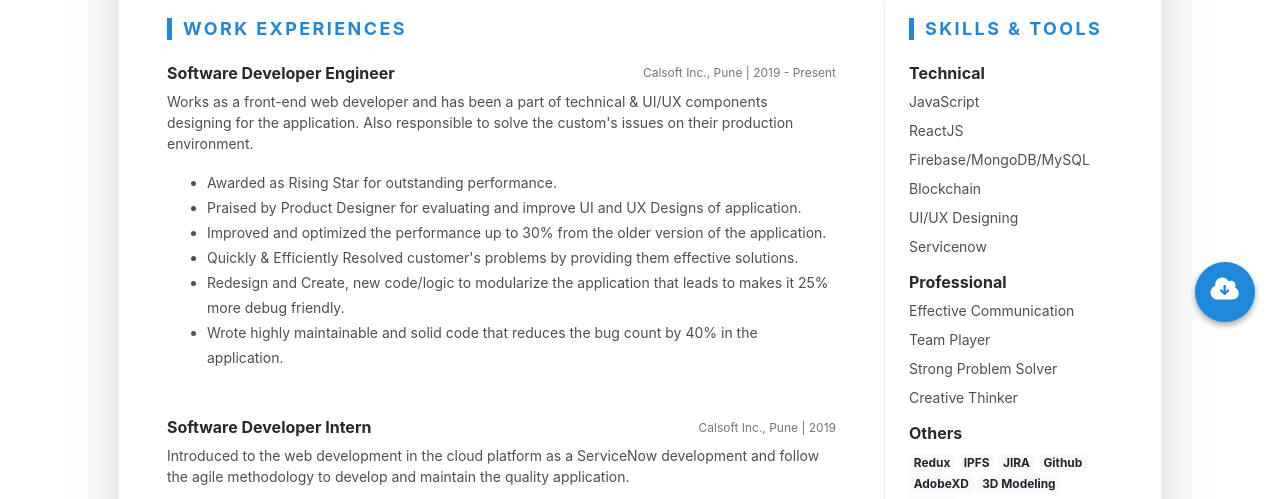
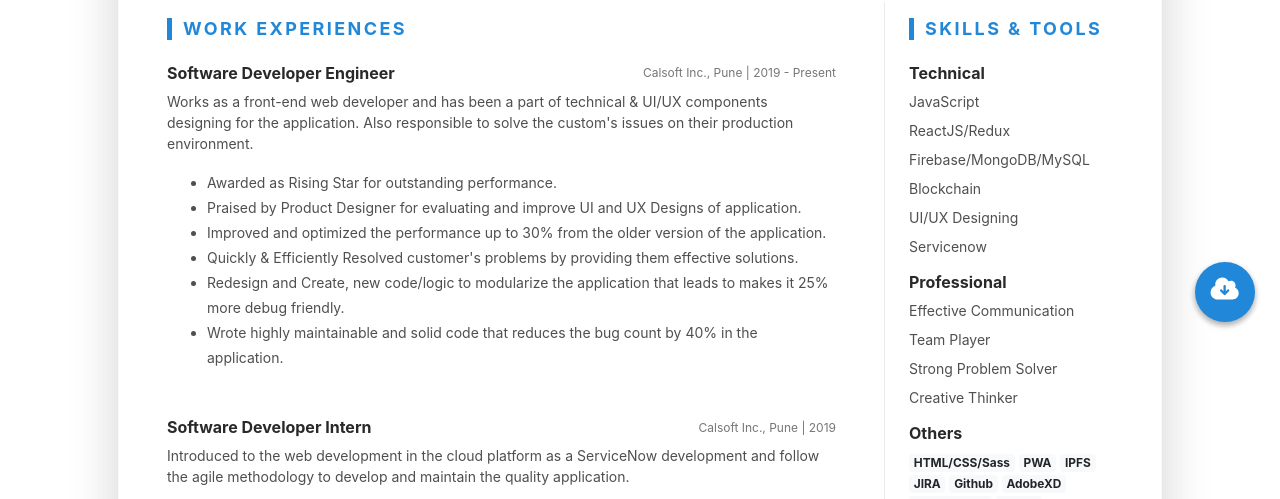
Before and after one commit to Prateekmedy/prateekresume, a website: page public/index.html in a window 1280 px wide. Shown: the part 453-952 px from the top of the page. Drawn offline with Linux system fonts and the light colour scheme.

Commit message:
update skills

```diff
--- a/public/index.html
+++ b/public/index.html
@@ -184,7 +184,7 @@
 										<h4 class="item-title">Technical</h4>
 										<ul class="list-unstyled resume-skills-list">
 											<li class="mb-2">JavaScript</li>
-											<li class="mb-2">ReactJS<li>
+											<li class="mb-2">ReactJS/Redux<li>
 											<li class="mb-2">Firebase/MongoDB/MySQL</li>
 											<li class="mb-2">Blockchain</li>
 											<li class="mb-2">UI/UX Designing</li>
@@ -203,7 +203,8 @@
 									<div class="item">
 										<h4 class="item-title">Others</h4>
 										<ul class="list-unstyled resume-skills-list">
-											<li class="mb-2 inline"><span class="badge badge-light">Redux</span></li>
+											<li class="mb-2 inline"><span class="badge badge-light">HTML/CSS/Sass</span></li>
+											<li class="mb-2 inline"><span class="badge badge-light">PWA</span></li>
 											<li class="mb-2 inline"><span class="badge badge-light">IPFS</span></li>
 											<li class="mb-2 inline"><span class="badge badge-light">JIRA</span></li>
 											<li class="mb-2 inline"><span class="badge badge-light">Github</span></li>
```
Also changed, not shown: 1 other file.
